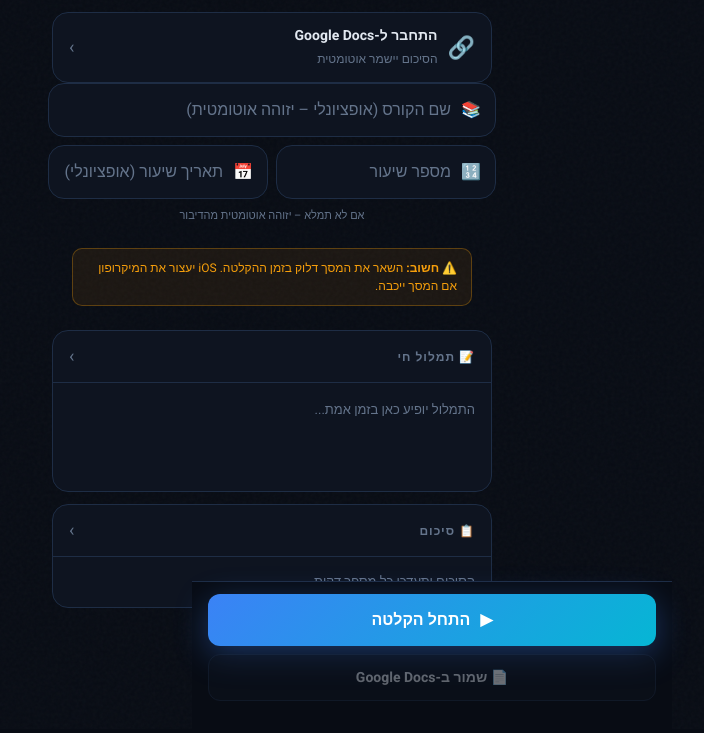
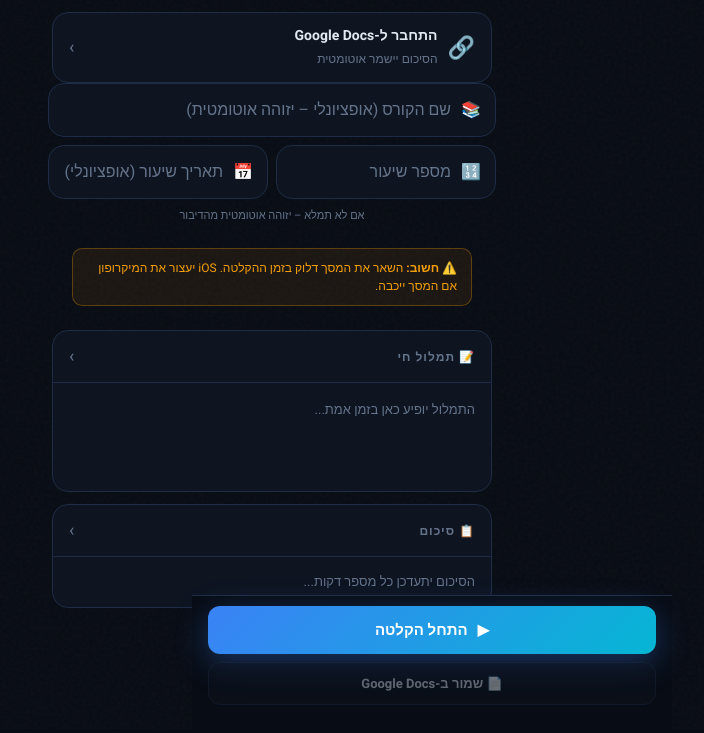
Before and after one commit to Dinpink123/lecture-agent, a website: page public/index.html in a window 1280 px wide. Shown: the part 71-804 px from the top of the page, without its empty margins (368-1072 px from the left). Drawn offline with Linux system fonts and the light colour scheme; no server answers.

Commit message:
Update index.html

```diff
--- a/public/index.html
+++ b/public/index.html
@@ -343,6 +343,43 @@
       .timer { font-size: 28px !important; }
       h1, .app-title { font-size: 18px !important; }
     }
+
+
+    /* ─── Button fix ─── */
+    .controls {
+      position: fixed !important;
+      bottom: 0 !important;
+      left: 0 !important;
+      right: 0 !important;
+      width: 100% !important;
+      box-sizing: border-box !important;
+      padding: 10px 16px 24px !important;
+      background: var(--bg) !important;
+      border-top: 1px solid var(--border) !important;
+      z-index: 999 !important;
+      display: flex !important;
+      flex-direction: column !important;
+      gap: 8px !important;
+    }
+    .btn-record {
+      width: 100% !important;
+      max-width: 100% !important;
+      box-sizing: border-box !important;
+      padding: 13px 20px !important;
+      font-size: 15px !important;
+      border-radius: 12px !important;
+      margin: 0 !important;
+    }
+    .btn-secondary {
+      width: 100% !important;
+      max-width: 100% !important;
+      box-sizing: border-box !important;
+      padding: 11px 20px !important;
+      font-size: 13px !important;
+      border-radius: 12px !important;
+      margin: 0 !important;
+    }
+    body { padding-bottom: 150px !important; }
 
     </style>
 </head>
```
